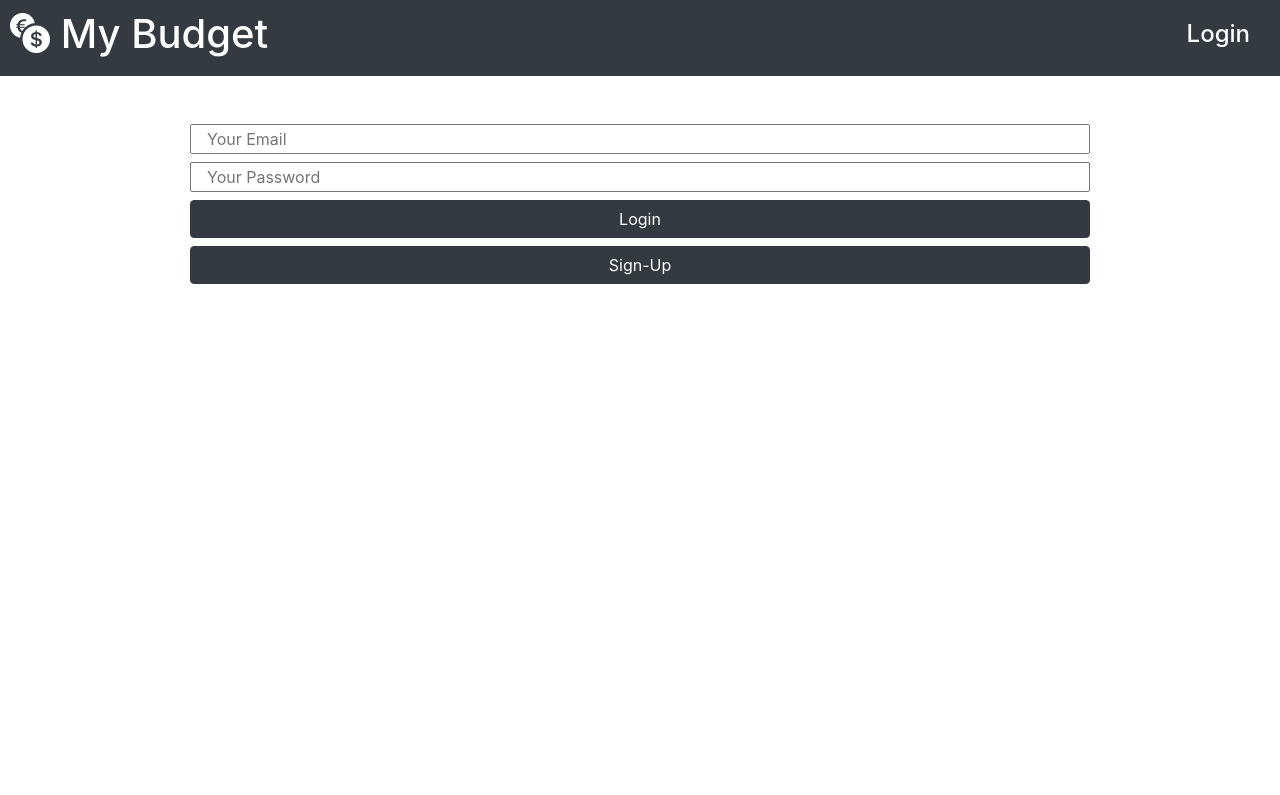
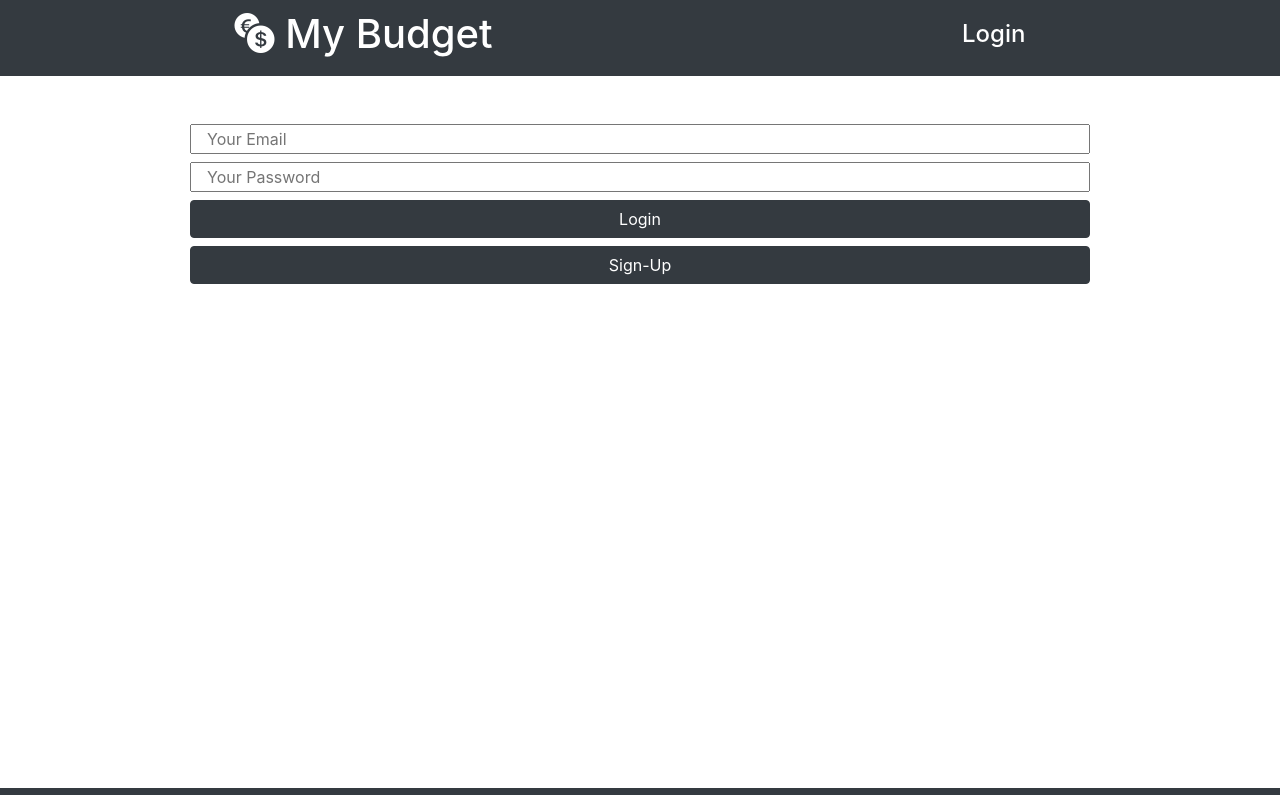
Before and after one commit to AShariat/my-budget, a React (Create React App) app in the folder client/: page /login in a window 1280 px wide. Shown: the top 795 px of the page. Built offline with nearby package versions, Linux system fonts and the light colour scheme.

Commit message:
fixed the header alignment

```diff
--- a/client/src/components/Header/index.js
+++ b/client/src/components/Header/index.js
@@ -15,7 +15,7 @@ const Header = () => {
           <i className="bi bi-currency-exchange text-white"></i> My Budget
         </Link>
       </h1>
-      <nav className="text-center d-flex align-items-center">
+      <nav className="text-center my-2 d-flex align-items-center">
         {Auth.loggedIn() ? (
           <>
             <h4 className="px-3">
--- a/client/src/index.css
+++ b/client/src/index.css
@@ -8,7 +8,7 @@ a:hover {
 header {
   padding: 10px;
   display: flex;
-  justify-content: space-between;
+  justify-content: space-around;
   flex-wrap: wrap;
   position: -webkit-sticky;
   position: sticky;
@@ -21,6 +21,7 @@ header {
   background: url(../src/assets/images/homepage.jpg);
   background-size: cover;
   background-repeat: no-repeat;
+  background-position: center;
 }
 
 #opaque {
@@ -28,5 +29,5 @@ header {
 }
 
 main {
-  min-height: 100vh;
+  min-height: 83vh;
 }
```
